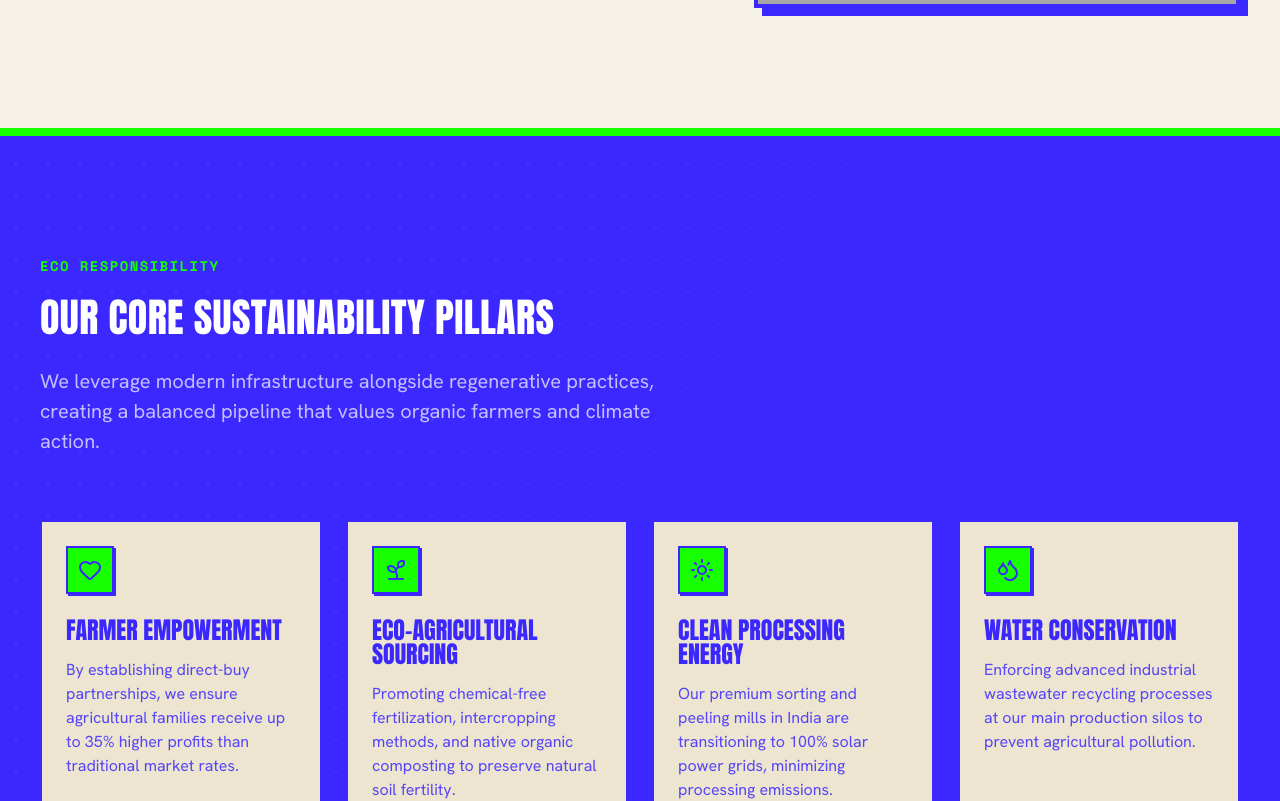
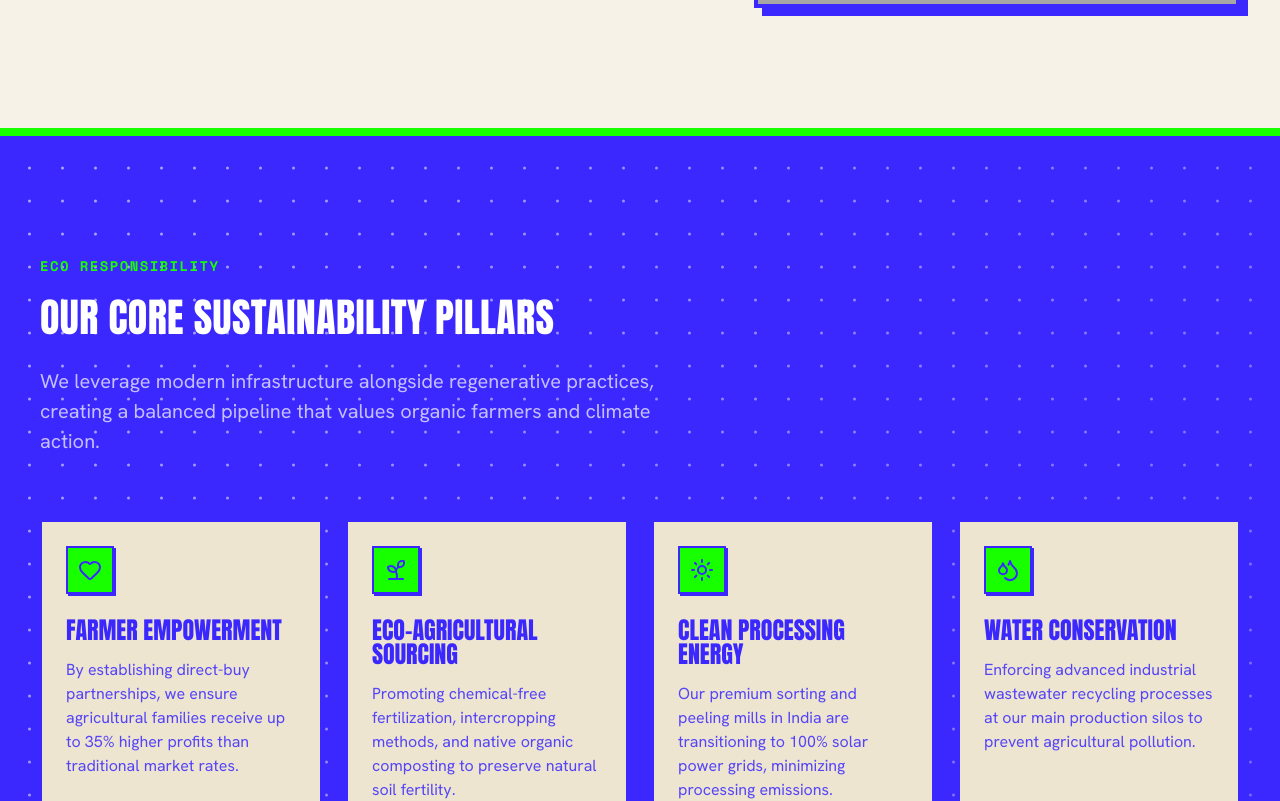
Before and after one commit to Umeshexe/Gryne, a Next.js app: page /csr in a window 1280 px wide. Shown: the part 920-1721 px from the top of the page. Built offline with nearby package versions, Linux system fonts and the light colour scheme; grey boxes are pictures that could not be loaded.

Commit message:
increased dot field opacity on csr page to match business page and hero

```diff
--- a/src/app/csr/page.tsx
+++ b/src/app/csr/page.tsx
@@ -230,14 +230,14 @@ export default function CSRPage() {
       {/* ── 3. Sustainability Pillars ── */}
       <section className="bg-primary text-on-primary py-section-gap relative overflow-hidden w-full border-t-8 border-vibrant-yellow">
         {/* Dot-grid texture overlay */}
-        <div className="absolute inset-0 opacity-15 pointer-events-none z-0">
+        <div className="absolute inset-0 opacity-80 pointer-events-none z-0">
           <DotField
-            dotRadius={2.0}
+            dotRadius={3.0}
             dotSpacing={30}
-            bulgeStrength={50}
-            glowRadius={200}
-            gradientFrom="rgba(255, 255, 255, 0.8)"
-            gradientTo="rgba(255, 255, 255, 0.3)"
+            bulgeStrength={60}
+            glowRadius={220}
+            gradientFrom="rgba(255, 255, 255, 0.75)"
+            gradientTo="rgba(255, 255, 255, 0.35)"
           />
         </div>
         <div className="max-w-[1440px] mx-auto px-6 md:px-margin-safe relative z-10 w-full">
```
